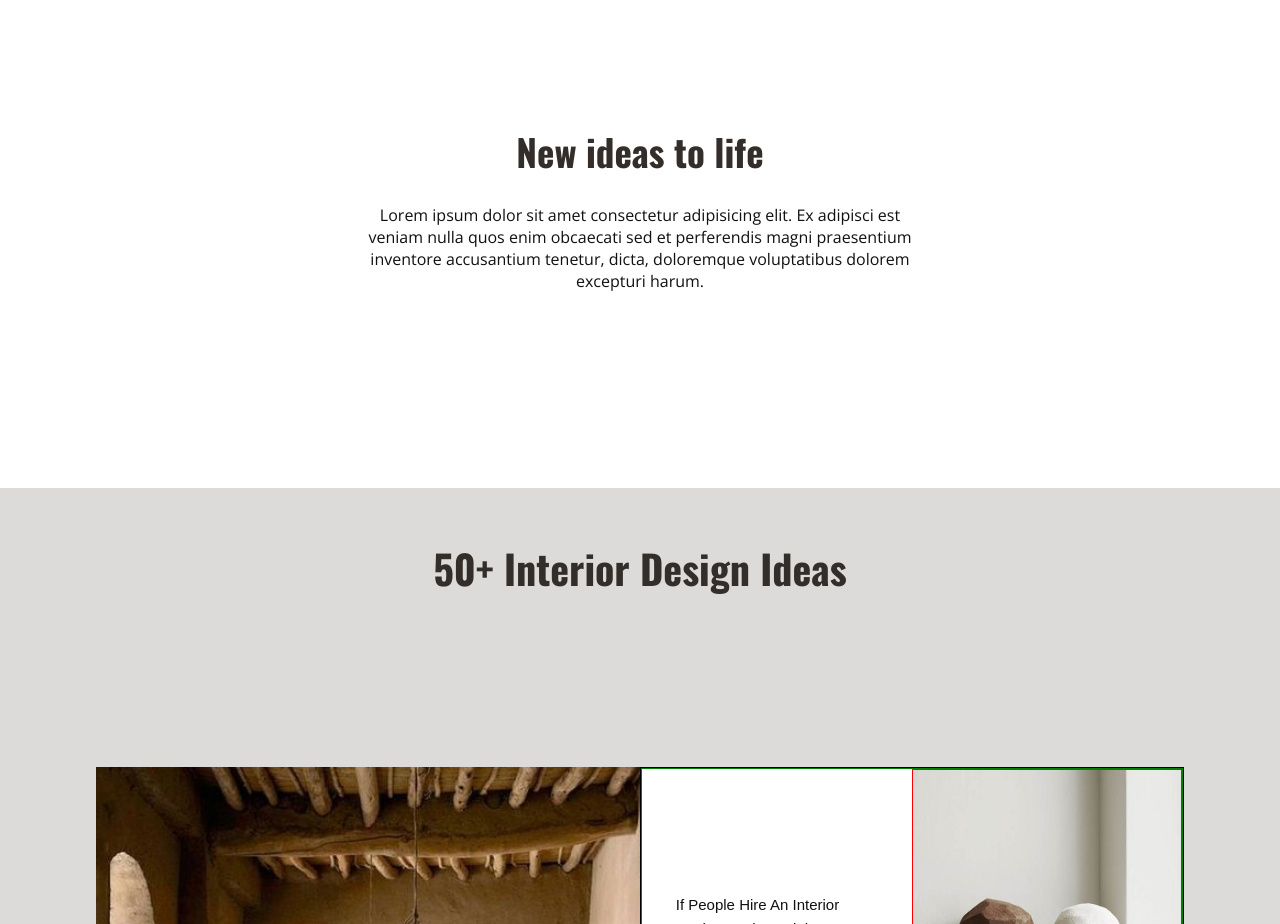
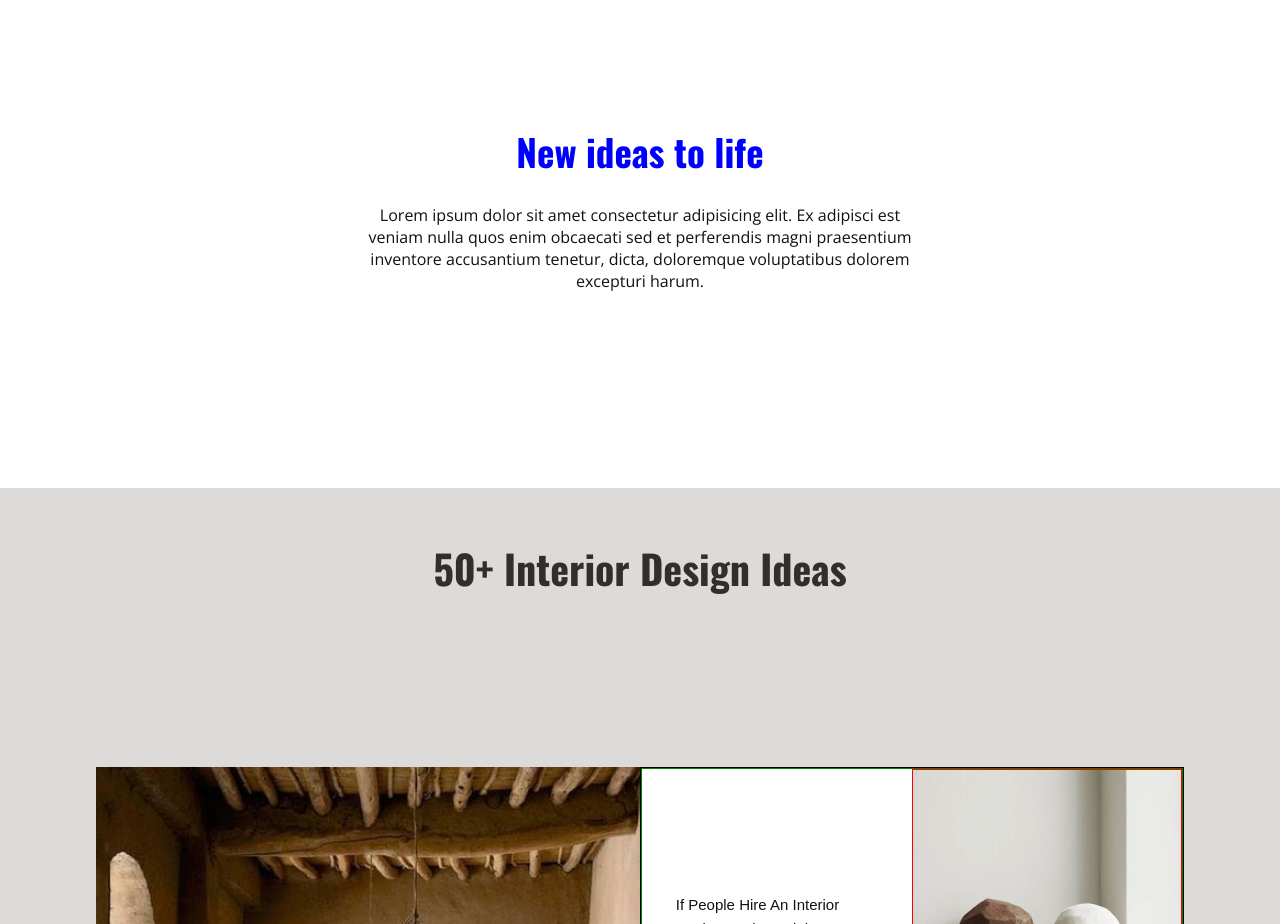
Before and after one commit to UTfrank/demo-furniture, a plain HTML site: page index.html in a window 1280 px wide. Shown: the part 4660-5584 px from the top of the page. Drawn offline with nearby package versions, Linux system fonts and the light colour scheme.

Commit message:
changed color to blue

```diff
--- a/assets/css/style.css
+++ b/assets/css/style.css
@@ -737,7 +737,7 @@ header {
   }
 
   .new-ideas {
-    color: #332e29;
+    color: blue;
     font-size: 37px;
   }
 
```
